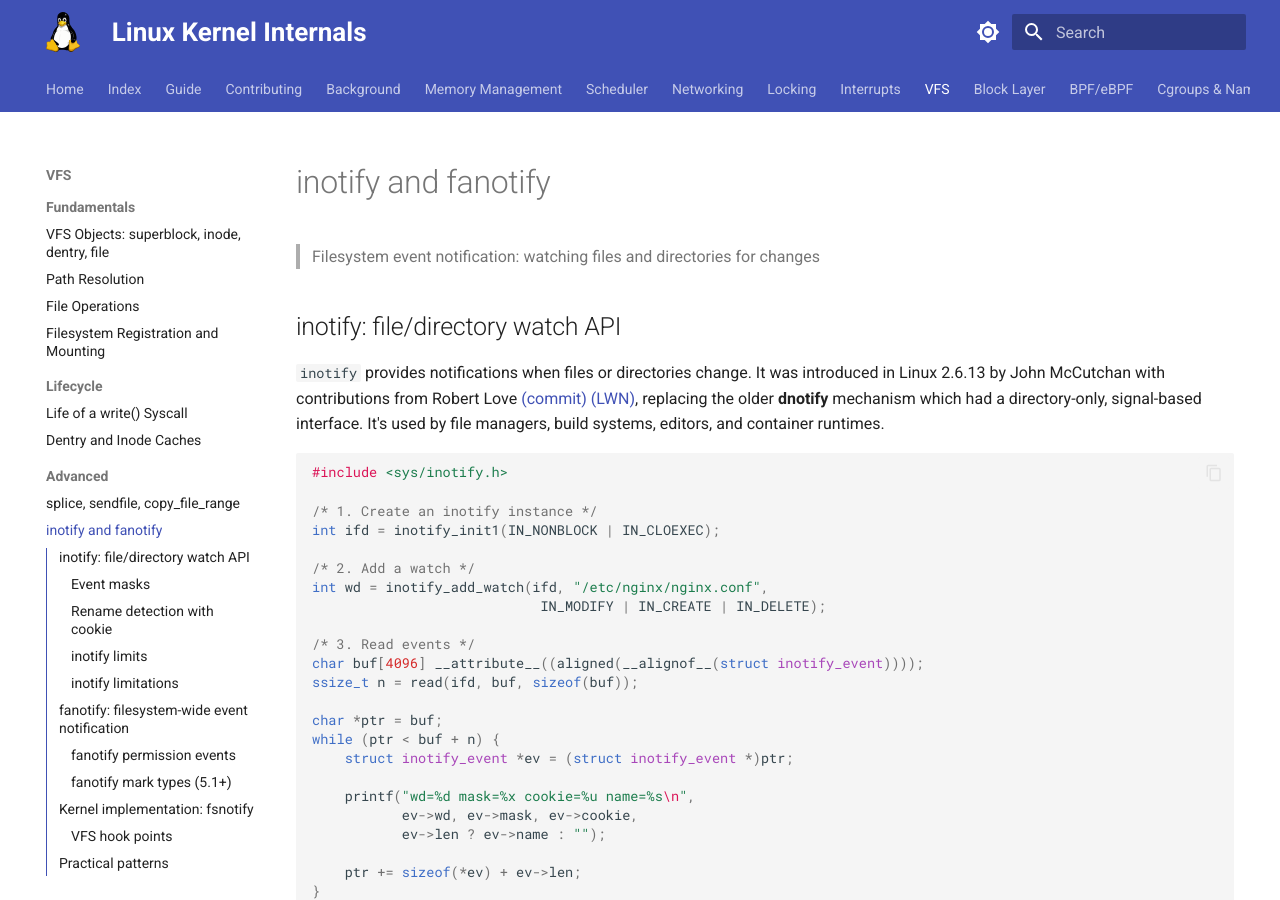
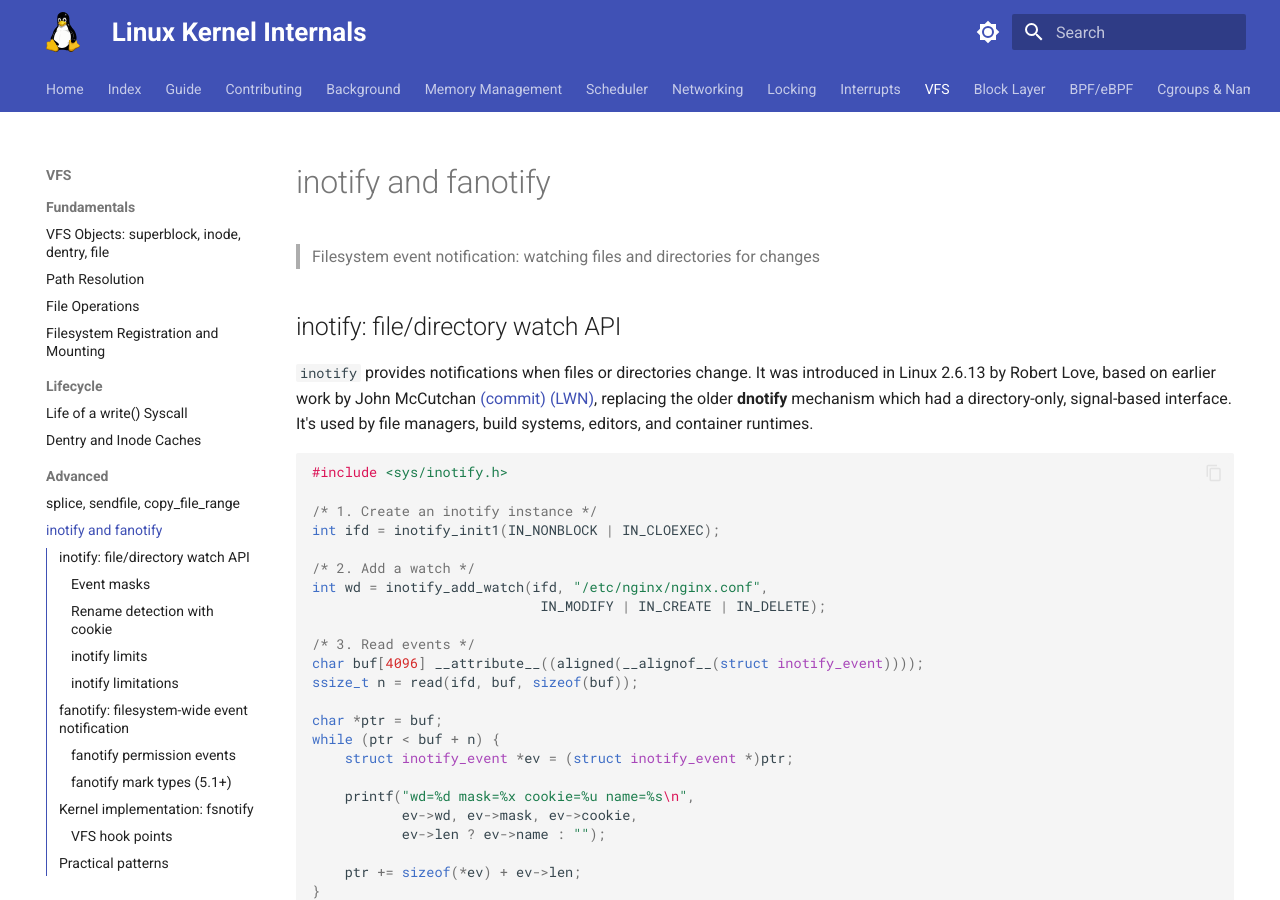
Before and after one commit to laveeshb/linux-kernel-internals, an MkDocs documentation site: the page built from docs/vfs/inotify.md, in a window 1280 px wide and 900 px high. Built offline with MkDocs 1.6.1 and Material for MkDocs 9.7.7, drawn with Linux system fonts in a browser that asks for light colours.

Commit message:
Fix review errors: inotify authorship, user namespace version, sysfs citation
- inotify: authorship was inverted — Robert Love is the git author;
  John McCutchan did earlier design work (CC'd, not the committer)
- user namespaces: 3.8 → 3.9; the merge commit (94f2f14) is dated
  2013-02-26, after the v3.8 release on 2013-02-18
- device-model.md: replace LWN 54651 (kobject how-to that doesn't
  assert the 2.6.0 ship date) with the authoritative kernel docs link

````diff
--- a/docs/vfs/inotify.md
+++ b/docs/vfs/inotify.md
@@ -4,7 +4,7 @@
 
 ## inotify: file/directory watch API
 
-`inotify` provides notifications when files or directories change. It was introduced in Linux 2.6.13 by John McCutchan with contributions from Robert Love [(commit)](https://git.kernel.org/linus/0eeca28300df110bd6ed54b31193c83b87921443) [(LWN)](https://lwn.net/Articles/104343/), replacing the older **dnotify** mechanism which had a directory-only, signal-based interface. It's used by file managers, build systems, editors, and container runtimes.
+`inotify` provides notifications when files or directories change. It was introduced in Linux 2.6.13 by Robert Love, based on earlier work by John McCutchan [(commit)](https://git.kernel.org/linus/0eeca28300df110bd6ed54b31193c83b87921443) [(LWN)](https://lwn.net/Articles/104343/), replacing the older **dnotify** mechanism which had a directory-only, signal-based interface. It's used by file managers, build systems, editors, and container runtimes.
 
 ```c
 #include <sys/inotify.h>
````
Also changed, not shown: docs/cgroups/container-isolation.md (+1 -1 lines), docs/cgroups/namespaces.md (+2 -2 lines), docs/drivers/device-model.md (+1 -1 lines).
